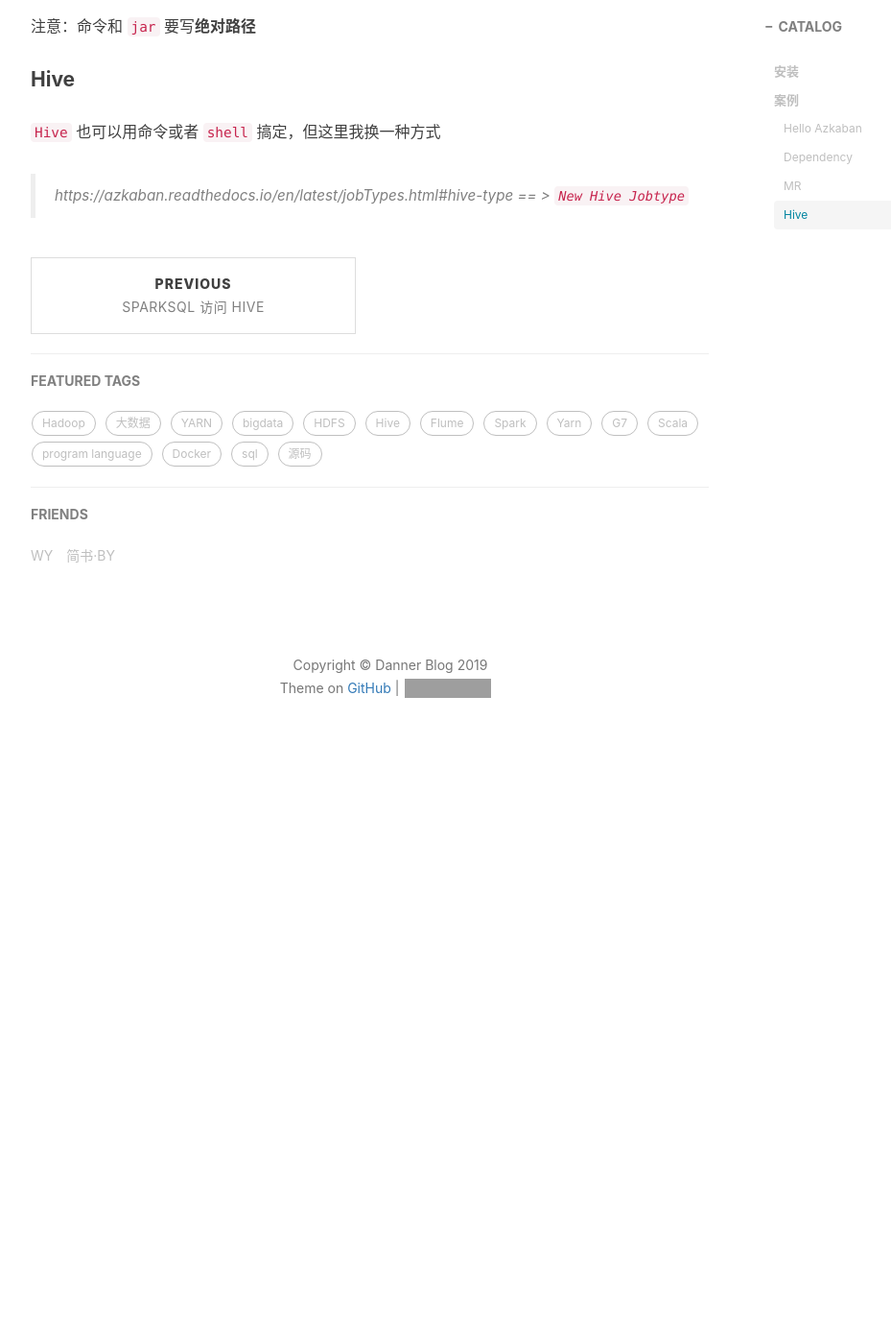
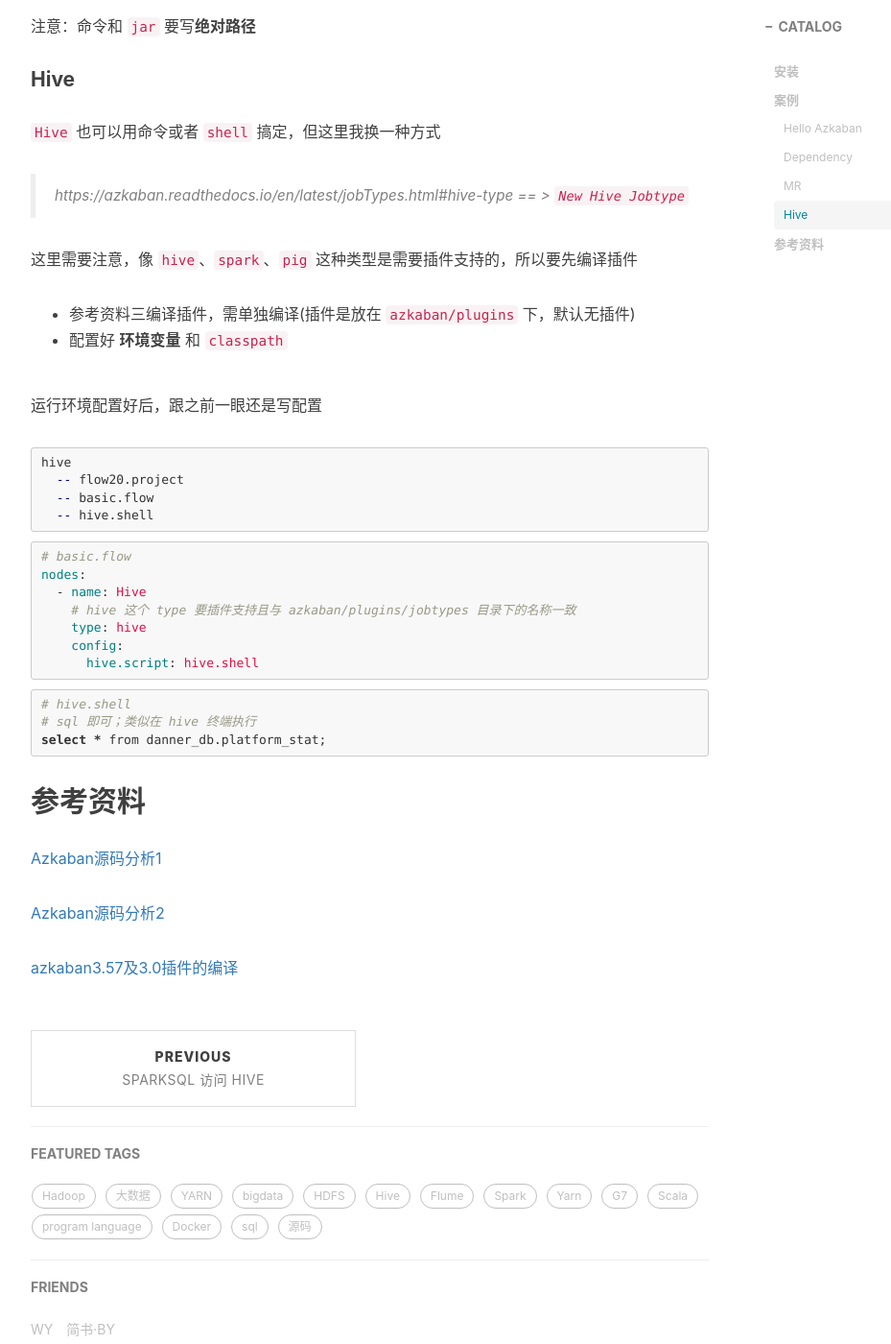
Before and after one commit to vendanner/vendanner.github.io, a Jekyll site: the page built from _posts/2019-10-13-Azkaban 入门.md, in a window 1280 px wide and 1400 px high, scrolled down 5040 px. Shown: the whole window at 96% size, without its empty margins (233-1162 px from the left). Built offline with Jekyll 4.4.1, drawn with Linux system fonts in a browser that asks for light colours; nearby versions of some CDN libraries; comment, search, counter and statistics services are not loaded; before the commit the page ends 5861 px from its top, so only the background shows below that; grey boxes are pictures that could not be loaded.

Commit message:
Update 2019-10-13-Azkaban 入门.md

````diff
--- a/_posts/2019-10-13-Azkaban 入门.md
+++ b/_posts/2019-10-13-Azkaban 入门.md
@@ -152,3 +152,43 @@ nodes:
 `Hive` 也可以用命令或者 `shell` 搞定，但这里我换一种方式
 
 > https://azkaban.readthedocs.io/en/latest/jobTypes.html#hive-type  == > `New Hive Jobtype`
+
+这里需要注意，像 `hive`、`spark`、`pig` 这种类型是需要插件支持的，所以要先编译插件
+
+- 参考资料三编译插件，需单独编译(插件是放在 `azkaban/plugins` 下，默认无插件)
+- 配置好 **环境变量** 和 `classpath`
+
+运行环境配置好后，跟之前一眼还是写配置
+
+```shell
+hive
+  -- flow20.project
+  -- basic.flow
+  -- hive.shell
+```
+
+```yaml
+# basic.flow
+nodes:
+  - name: Hive
+    # hive 这个 type 要插件支持且与 azkaban/plugins/jobtypes 目录下的名称一致
+    type: hive
+    config:
+      hive.script: hive.shell
+```
+
+```shell
+# hive.shell
+# sql 即可；类似在 hive 终端执行
+select * from danner_db.platform_stat;
+```
+
+
+
+## 参考资料
+
+[Azkaban源码分析1](https://zhuanlan.zhihu.com/p/22254898)
+
+[Azkaban源码分析2](https://zhuanlan.zhihu.com/p/22268277)
+
+[azkaban3.57及3.0插件的编译](https://blog.csdn.net/weixin_39778085/article/details/90312364)
````
